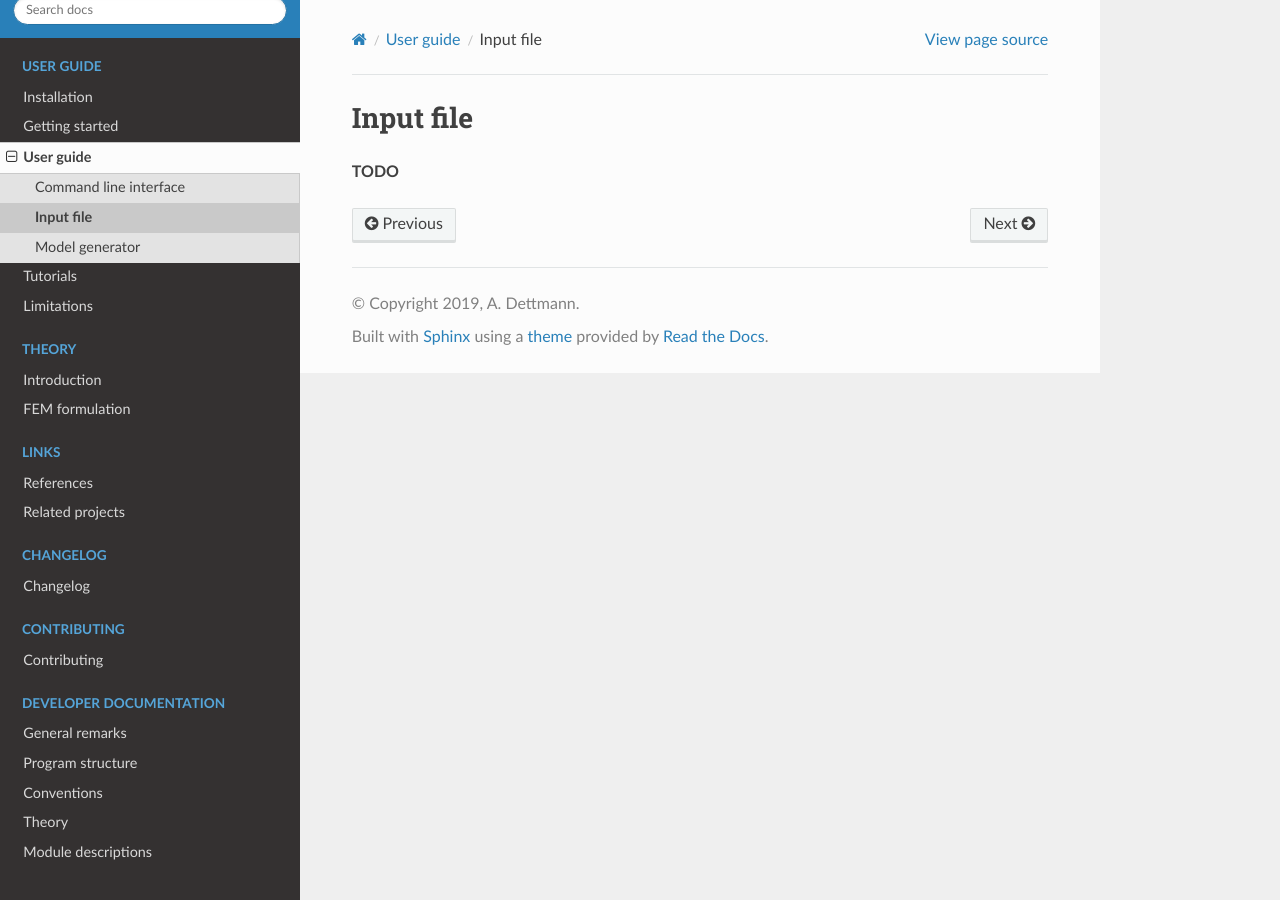
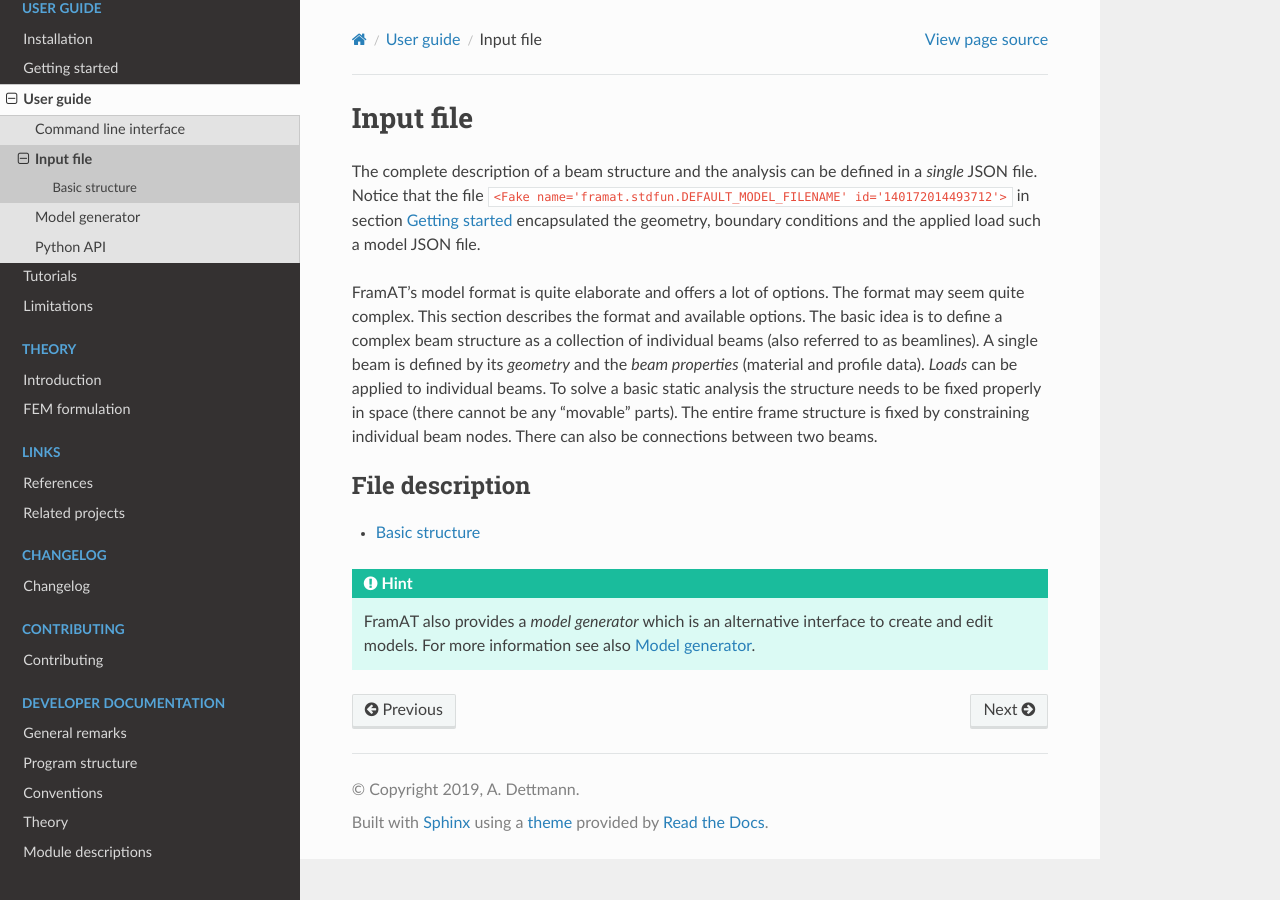
Before and after one commit to airinnova/framat, a Sphinx documentation site: the page built from docs/source/user_guide/infile/index.rst, in a window 1280 px wide. Built offline with Sphinx 7.4.7 and the Read the Docs theme 2.0.0, drawn with Linux system fonts in a browser that asks for light colours; the version number could not be read and is left out.

Commit message:
Documentation update (input file)

```diff
--- a/docs/source/conf.py
+++ b/docs/source/conf.py
@@ -84,6 +84,7 @@ rst_prolog = f"""
 .. |std_model_filename_unformatted| replace:: {DEFAULT_MODEL_FILENAME}
 .. |name_bold| replace:: **{NAME}**
 .. _FEM: https://en.wikipedia.org/wiki/Finite_element_method
+.. _JSON: https://json.org/
 .. _FE: https://en.wikipedia.org/wiki/Finite_element_method
 .. _aeroelasticity: https://en.wikipedia.org/wiki/Aeroelasticity
 .. _CPACS: https://www.cpacs.de/
--- a/docs/source/user_guide/detailed_user_guide.rst
+++ b/docs/source/user_guide/detailed_user_guide.rst
@@ -3,7 +3,7 @@
 User guide
 ==========
 
-This user guide summarises features of |name| in a more general manner. Notice that you can also find usage examples in the tutorial section (:ref:`sec_tutorials`).
+This user guide summarises features of |name| in a more general manner. Notice that you can also find usage examples in the tutorial section (:ref:`sec_tutorials`). It is also highly recommended to have a look at the :ref:`sec_theory` section which gives a general overview about beam theory and FEM_.
 
 .. toctree::
    :maxdepth: 1
@@ -12,3 +12,4 @@ This user guide summarises features of |name| in a more general manner. Notice t
    command_line_interface
    infile/index
    model_generator/index
+   python_api/index
--- a/docs/source/user_guide/infile/index.rst
+++ b/docs/source/user_guide/infile/index.rst
@@ -3,4 +3,16 @@
 Input file
 ==========
 
-**TODO**
+The complete description of a beam structure and the analysis can be defined in a *single* JSON file. Notice that the file |std_model_filename| in section :ref:`sec_getting_started` encapsulated the geometry, boundary conditions and the applied load such a model JSON file.
+
+|name|'s model format is quite elaborate and offers a lot of options. The format may seem quite complex. This section describes the format and available options. The basic idea is to define a complex beam structure as a collection of individual beams (also referred to as beamlines). A single beam is defined by its *geometry* and the *beam properties* (material and profile data). *Loads* can be applied to individual beams. To solve a basic static analysis the structure needs to be fixed properly in space (there cannot be any "movable" parts). The entire frame structure is fixed by constraining individual beam nodes. There can also be connections between two beams.
+
+.. toctree::
+   :maxdepth: 1
+   :caption: File description
+
+   basic_structure
+
+.. hint::
+
+    |name| also provides a *model generator* which is an alternative interface to create and edit models. For more information see also :ref:`sec_model_gen`.
--- /dev/null
+++ b/docs/source/user_guide/infile/key_acceleration.rst
@@ -0,0 +1,6 @@
+.. _sec_input_file_key_acceleration:
+
+Key acceleration
+================
+
+**TODO**
--- /dev/null
+++ b/docs/source/user_guide/infile/key_analysis.rst
@@ -0,0 +1,6 @@
+.. _sec_input_file_key_analysis:
+
+Key analysis
+============
+
+**TODO**
--- /dev/null
+++ b/docs/source/user_guide/infile/key_beamlines.rst
@@ -0,0 +1,6 @@
+.. _sec_input_file_key_beamlines:
+
+Key beamlines
+=============
+
+**TODO**
--- /dev/null
+++ b/docs/source/user_guide/infile/key_boundary_conditions.rst
@@ -0,0 +1,6 @@
+.. _sec_input_file_key_boundary_conditions:
+
+Key boundary_conditions
+=======================
+
+**TODO**
--- /dev/null
+++ b/docs/source/user_guide/infile/key_materialdata.rst
@@ -0,0 +1,6 @@
+.. _sec_input_file_key_materialdata:
+
+Key materialdata
+================
+
+**TODO**
--- /dev/null
+++ b/docs/source/user_guide/infile/key_postproc.rst
@@ -0,0 +1,6 @@
+.. _sec_input_file_key_postproc:
+
+Key postproc
+============
+
+**TODO**
--- /dev/null
+++ b/docs/source/user_guide/infile/key_profildata.rst
@@ -0,0 +1,6 @@
+.. _sec_input_file_key_profildata:
+
+Key profildata
+==============
+
+**TODO**
--- /dev/null
+++ b/docs/source/user_guide/python_api/index.rst
@@ -0,0 +1,6 @@
+.. _sec_python_api:
+
+Python API
+==========
+
+TODO
```
Also changed, not shown: docs/TODO.md (+2 -1 lines), docs/source/user_guide/infile/basic_structure.rst (added, +73 -0 lines).
